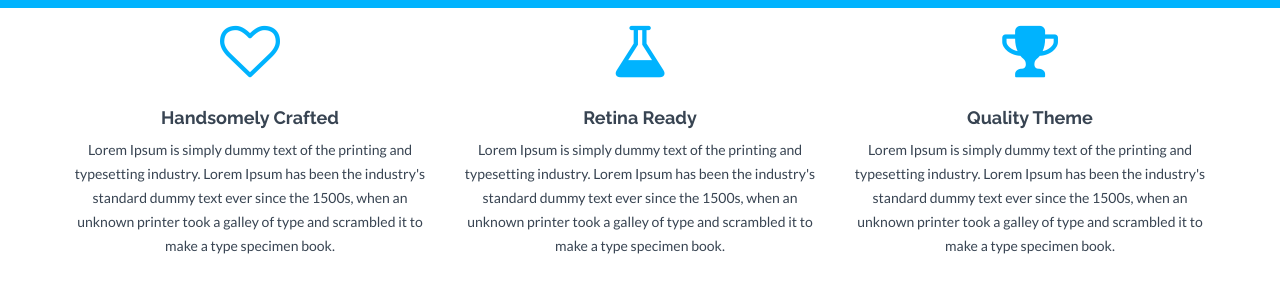
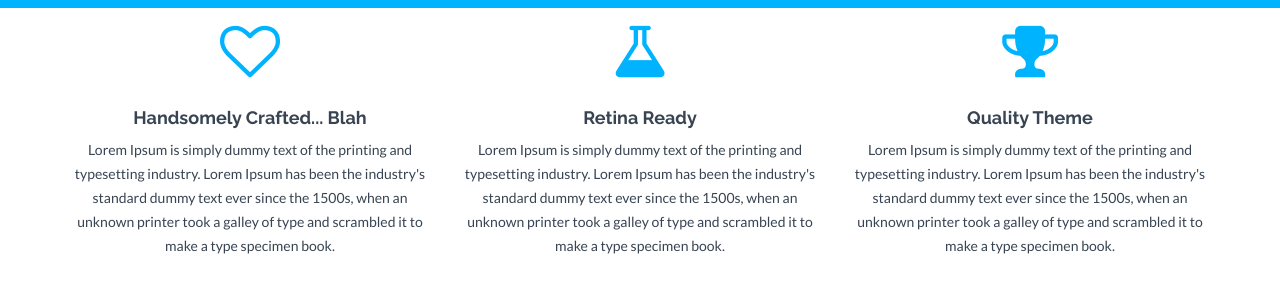
Before and after one commit to cami11us/cami11us.github.io, a Jekyll site: the page built from index.html, in a window 1280 px wide and 900 px high, scrolled down 701 px. Shown: the part 153-449 px from the top of the window. Built offline with Jekyll 4.4.1, drawn with Linux system fonts in a browser that asks for light colours; nearby versions of some CDN libraries.

```diff
--- a/index.html
+++ b/index.html
@@ -9,7 +9,7 @@ permalink: /
         <div class="row centered">
             <div class="col-md-4">
                 <i class="fa fa-heart-o"></i>
-                <h4>Handsomely Crafted</h4>
+                <h4>Handsomely Crafted... Blah</h4>
                 <p>Lorem Ipsum is simply dummy text of the printing and typesetting industry. Lorem Ipsum has been the industry's standard dummy text ever since the 1500s, when an unknown printer took a galley of type and scrambled it to make a type specimen book.</p>
                 <p><br/><a href="#" class="btn btn-theme">More Info</a></p>
             </div>
```
